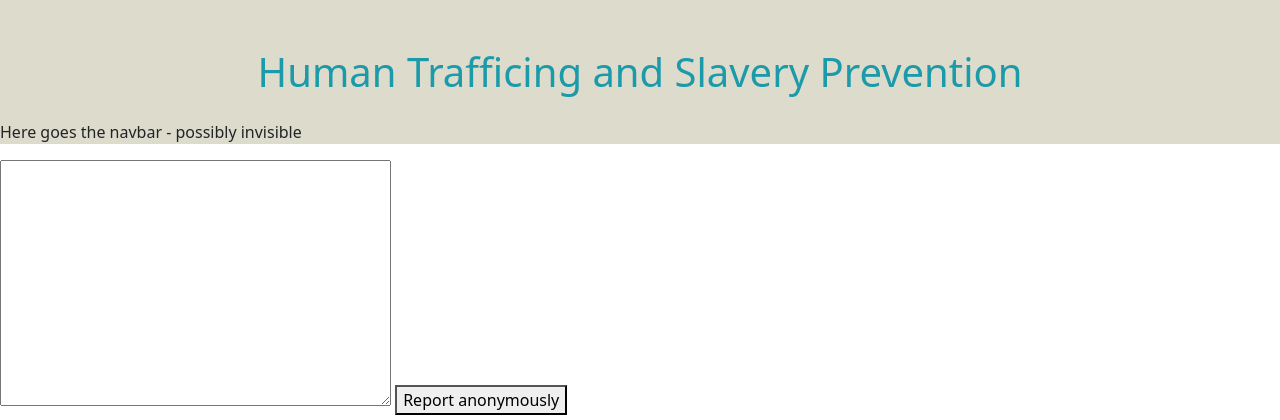
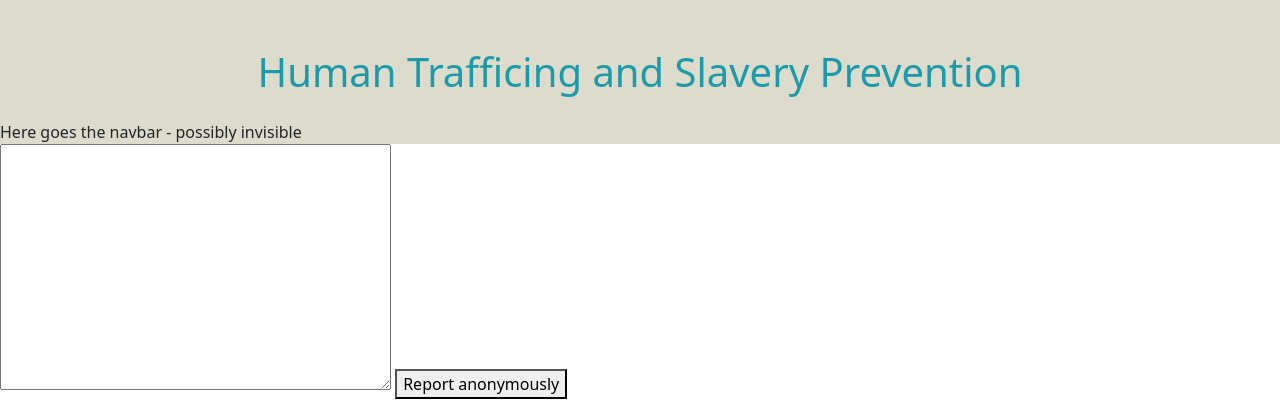
Before and after one commit to AnishAzharudeen/knowthesigns, a Django app: page / in a window 1280 px wide. Shown: the top 420 px of the page. Run offline with Django 4.2, Linux system fonts and the light colour scheme.

Commit message:
removing margin and padding from p tags

```diff
--- a/static/css/style.css
+++ b/static/css/style.css
@@ -1,3 +1,11 @@
+/*main tags rules*/
+
+p {
+    padding: 0;
+    margin: 0;
+}
+
+
 /* General styles */
 
 .bg-head {
```
